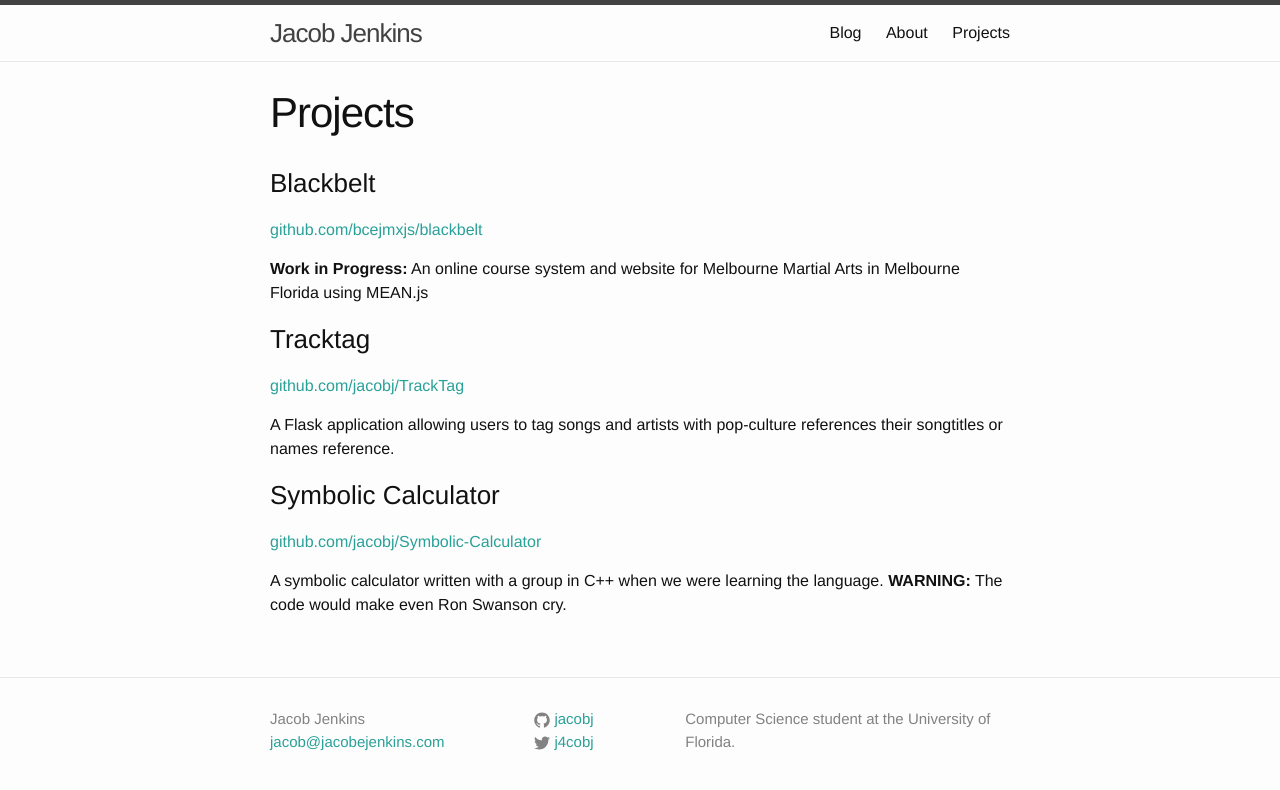
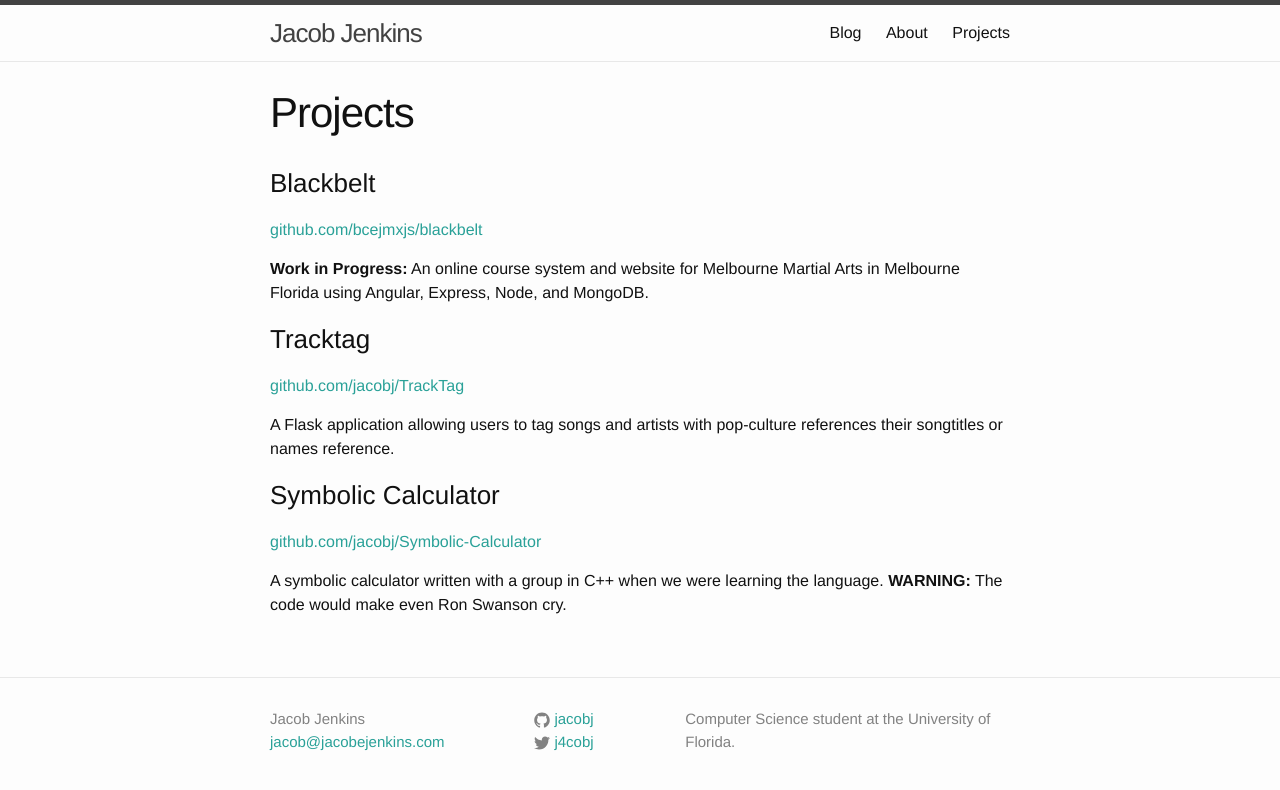
Before and after one commit to jacobj/jacobj.github.io, a Jekyll site: the page built from projects.md, in a window 1280 px wide. Shown: the top 790 px of the page. Built offline with Jekyll 4.4.1, drawn with Linux system fonts in a browser that asks for light colours.

Commit message:
clarified MEAN

```diff
--- a/projects.md
+++ b/projects.md
@@ -8,7 +8,7 @@ permalink: /projects/
 [github.com/bcejmxjs/blackbelt](https://github.com/bcejmxjs/blackbelt)
 
 **Work in Progress:** An online course system and website for Melbourne Martial
-  Arts in Melbourne Florida using MEAN.js
+  Arts in Melbourne Florida using Angular, Express, Node, and MongoDB.
 
 ### Tracktag
 [github.com/jacobj/TrackTag](https://github.com/jacobj/TrackTag)
```
